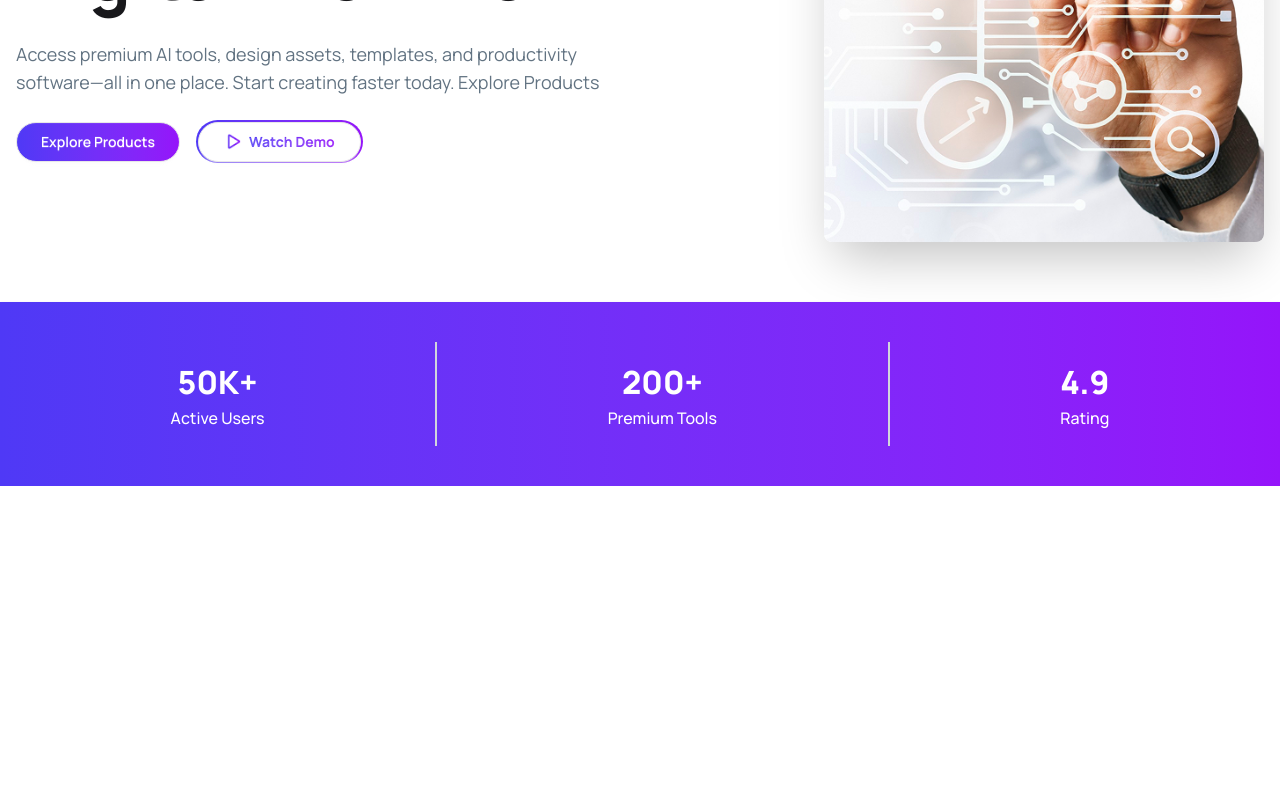
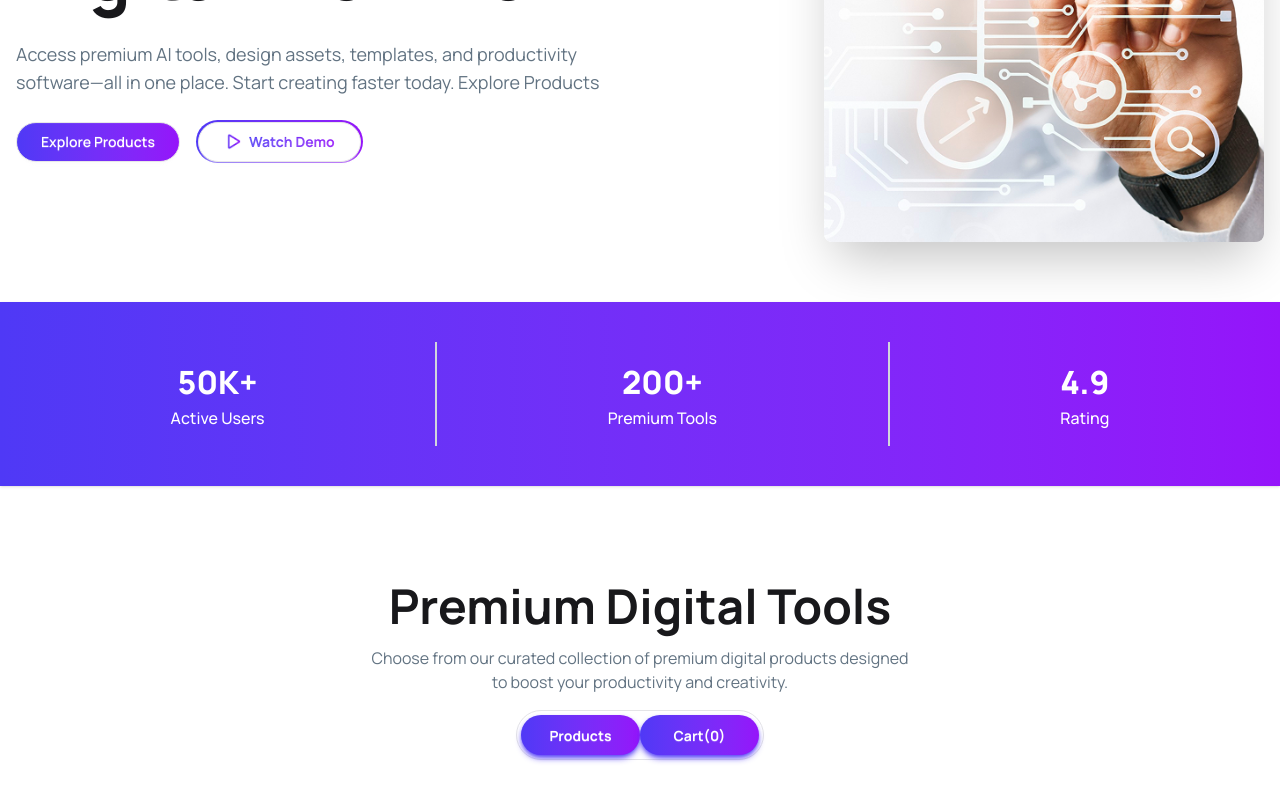
Before and after one commit to Morshedul-developer/digitools-platform, a React (Vite) app: page / in a window 1280 px wide. Shown: the part 402-1202 px from the top of the page. Before the commit the page ends 888 px from the top, so only its background shows below. Built offline with nearby package versions, Linux system fonts and the light colour scheme.

Commit message:
designed the premium tools section

```diff
--- a/src/App.jsx
+++ b/src/App.jsx
@@ -1,6 +1,7 @@
 import './App.css'
 import Banner from './components/Banner/Banner'
 import Navbar from './components/Navbar/Navbar'
+import PremiumTools from './components/PremiumTools/PremiumTools'
 import Status from './components/Status/Status'
 
 function App() {
@@ -10,6 +11,7 @@ function App() {
       <Navbar />
       <Banner/>
       <Status/>
+      <PremiumTools/>
     </>
   )
 }
--- /dev/null
+++ b/src/components/PremiumTools/PremiumTools.jsx
@@ -0,0 +1,31 @@
+const PremiumTools = () => {
+  return (
+    <div>
+      <div className="text-center">
+        <h1 className="text-5xl font-bold mb-4">Premium Digital Tools</h1>
+        <p className="max-w-137.5 mx-auto text-[#627382] mb-4">
+          Choose from our curated collection of premium digital products
+          designed to boost your productivity and creativity.
+        </p>
+      </div>
+      {/* name of each tab group should be unique */}
+      <div className="tabs tabs-box justify-center w-62 mx-auto rounded-full mb-10 shadow-none border border-zinc-200 bg-white">
+        <input
+          type="radio"
+          name="my_tabs_1"
+          className="w-1/2 btn rounded-full bg-linear-to-r from-[#4F39F6] to-[#9514FA] px-6 text-white hover:from-[#9514FA] hover:to-[#4F39F6] shadow-md border-none shadow-[#4F39F6]/90 font-bold"
+          aria-label="Products"
+        />
+        <input
+          type="radio"
+          name="my_tabs_1"
+          className="w-1/2 btn rounded-full bg-linear-to-r from-[#4F39F6] to-[#9514FA] px-6 text-white hover:from-[#9514FA] hover:to-[#4F39F6] shadow-md border-none shadow-[#4F39F6]/90 font-bold"
+          aria-label="Cart(0)"
+          defaultChecked
+        />
+      </div>
+    </div>
+  );
+};
+
+export default PremiumTools;
--- a/src/components/Status/Status.jsx
+++ b/src/components/Status/Status.jsx
@@ -1,6 +1,6 @@
 const Status = () => {
   return (
-    <div className="stats py-10 shadow w-full bg-linear-to-r from-[#4F39F6] to-[#9514FA] rounded-none text-white text-center">
+    <div className="stats py-10 shadow w-full bg-linear-to-r from-[#4F39F6] to-[#9514FA] rounded-none text-white text-center mb-24">
       <div className="stat place-items-center border-r-2 border-gray-300">
         <div className="stat-value">50K+</div>
         <div className="font-medium">Active Users</div>
```
